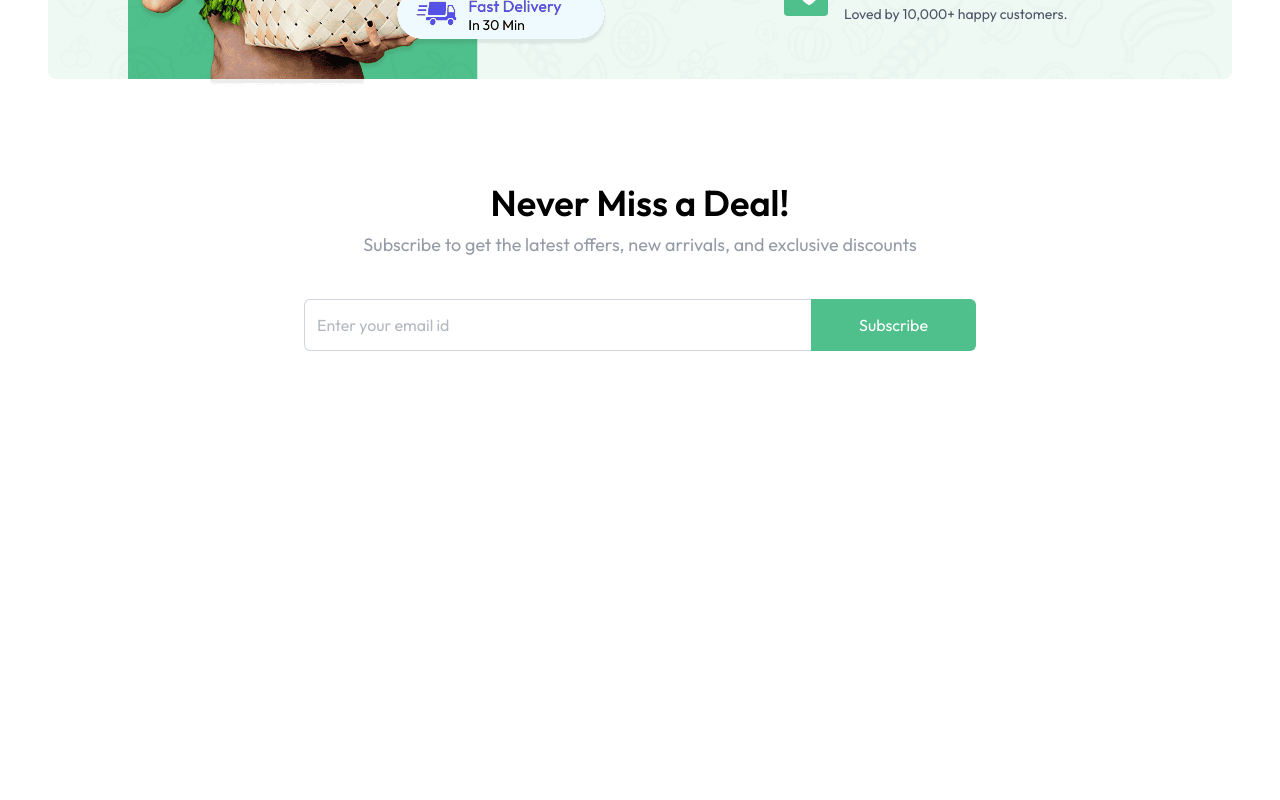
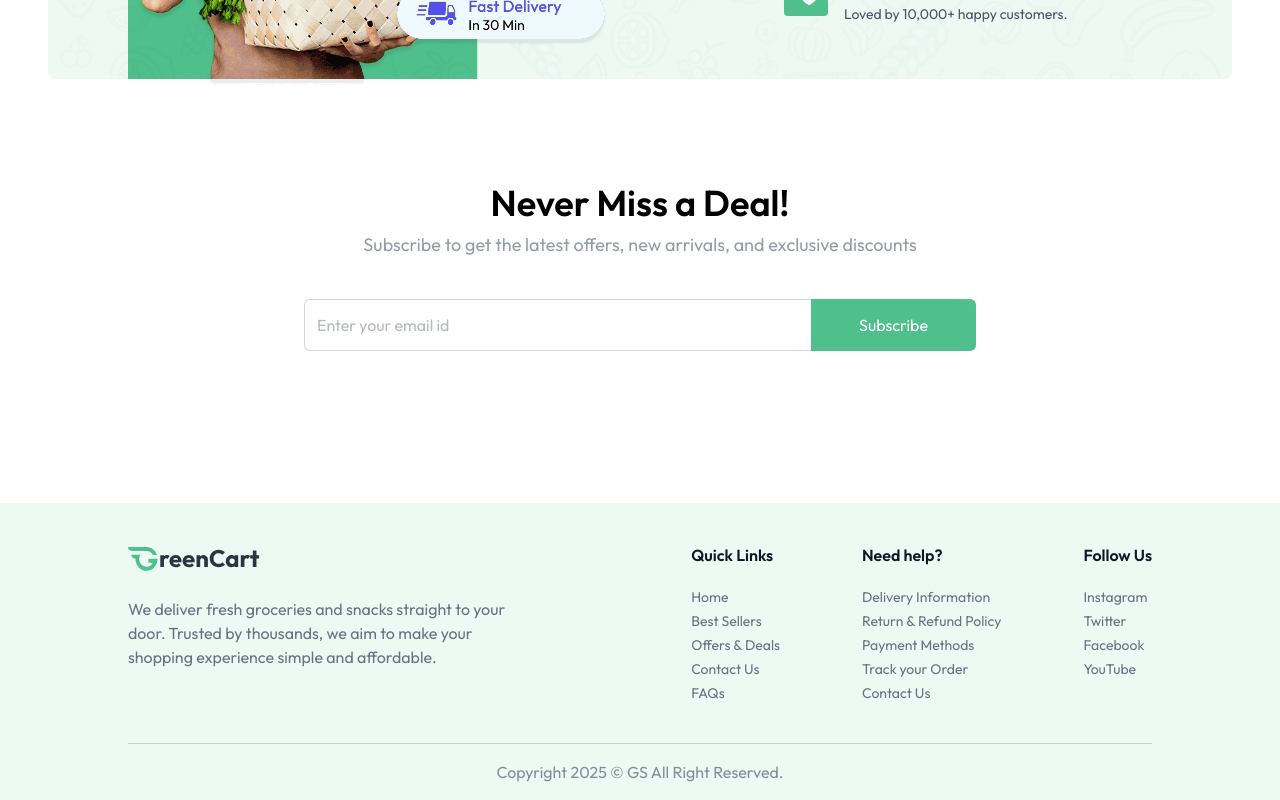
Before and after one commit to garima-singal/GreenCart, a React (Vite) app in the folder client/: page / in a window 1280 px wide. Shown: the part 1708-2508 px from the top of the page. Before the commit the page ends 2115 px from the top, so only its background shows below. Built offline with nearby package versions, Linux system fonts and the light colour scheme.

Commit message:
Updated footer section

```diff
--- a/client/src/App.jsx
+++ b/client/src/App.jsx
@@ -4,6 +4,7 @@
 import { Route, Routes, useLocation } from 'react-router-dom';
 import {Toaster} from 'react-hot-toast'
 import Home from "./pages/Home";
+import Footer from './components/Footer';
 
 const App = () => {
     const isSellerPath = useLocation().pathname.includes("seller");
@@ -17,6 +18,9 @@
         <Routes>
           <Route path= '/' element = {<Home/>} />
         </Routes>
+        <div>
+         {!isSellerPath && <Footer/>}
+        </div>
       </div>
 
   )
--- /dev/null
+++ b/client/src/components/Footer.jsx
@@ -0,0 +1,35 @@
+import { assets, footerLinks } from "../assets/assets";
+
+const Footer= () => {
+
+
+    return (
+        <div className="px-6 md:px-16 lg:px-24 xl:px-32 mt-24 bg-[#4fbf8b]/10">
+            <div className="flex flex-col md:flex-row items-start justify-between gap-10 py-10 border-b border-gray-500/30 text-gray-500">
+                <div>
+                   <img src={assets.logo} alt='LOGO'></img>
+                    <p className="max-w-[410px] mt-6">We deliver fresh groceries and snacks straight to your door. Trusted by thousands, we aim to make your shopping experience simple and affordable.</p>
+                </div>
+                <div className="flex flex-wrap justify-between w-full md:w-[45%] gap-5">
+                    {footerLinks.map((section, index) => (
+                        <div key={index}>
+                            <h3 className="font-semibold text-base text-gray-900 md:mb-5 mb-2">{section.title}</h3>
+                            <ul className="text-sm space-y-1">
+                                {section.links.map((link, i) => (
+                                    <li key={i}>
+                                        <a href={link.url} className="hover:underline transition">{link.text}</a>
+                                    </li>
+                                ))}
+                            </ul>
+                        </div>
+                    ))}
+                </div>
+            </div>
+            <p className="py-4 text-center text-sm md:text-base text-gray-500/80">
+                Copyright 2025 © GS All Right Reserved.
+            </p>
+        </div>
+    );
+};
+
+export default Footer ;
--- a/client/src/pages/Home.jsx
+++ b/client/src/pages/Home.jsx
@@ -5,6 +5,7 @@
 import BestSeller from '../components/BestSeller'
 import BottomBanner from '../components/BottomBanner'
 import NewsLetter from '../components/NewsLetter'
+
 
 const Home = () => {
   return (
@@ -15,6 +16,7 @@
         <BestSeller/>
         <BottomBanner/>
         <NewsLetter/>
+
     </div>
   )
 }
```
